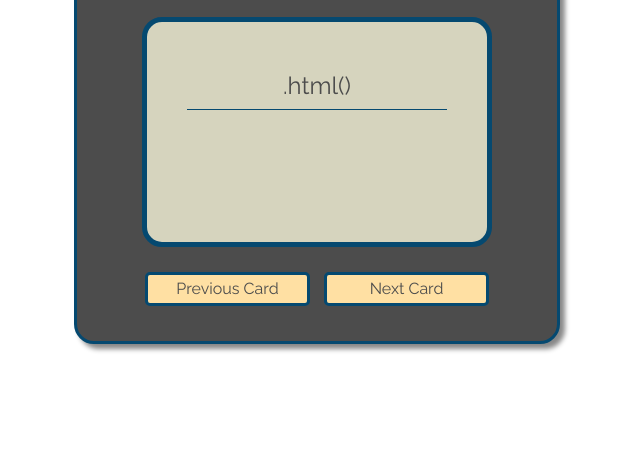
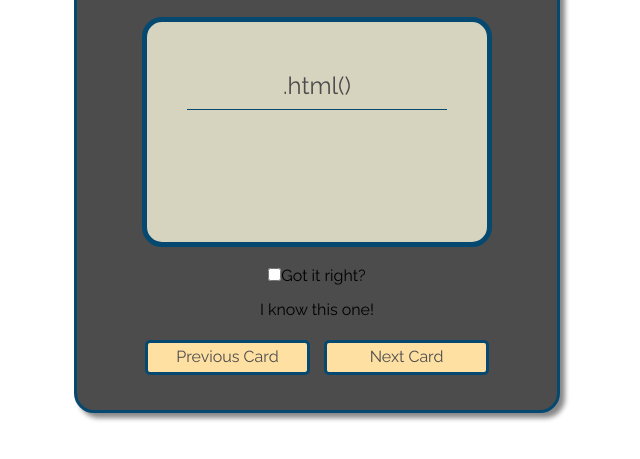
Before and after one commit to jenpen/flashcards, a plain HTML site: page index.html in a window 1280 px wide. Shown: the part 241-700 px from the top of the page, without its empty margins (323-963 px from the left). Drawn offline with nearby package versions, Linux system fonts and the light colour scheme.

Commit message:
checkbox feature: add initial HTML and script

```diff
--- a/index.html
+++ b/index.html
@@ -29,7 +29,9 @@
         <div id="card_definition"></div>
       </div>
       <!-- Silver Feature - Checkbox -->
-      <!-- <input type="checkbox">Got it right?</input> -->
+      <input type="checkbox" id="userKnowsAnswer">Got it right?</input>
+      <p class="userConfirmKnows">I know this one!</p>
+
       <div>
         <button id="prev_card_button">Previous Card</button>
         <button id="next_card_button">Next Card</button>
--- a/script.js
+++ b/script.js
@@ -51,6 +51,16 @@ $(document).ready(function() {
       this.cardUpdate();
       this.cardDefinition.fadeToggle();
       //Silver Feature: be able to hide cardTerm when cardDefinition is displayed then toggle back and forth on each click.
+    },
+
+//User click if they know a card. Remove card from rotation.
+    userCheckbox: function () {
+      if ($("#userKnowsAnswer").attr("checked")) {
+        $("#userConfirmKnows").show();
+        console.log("box is checked")
+      } else {
+        $("#userConfirmKnows").hide();
+      }
     },
 
     // Move between cards
@@ -114,6 +124,7 @@ $(document).ready(function() {
   cardDeck.cardUpdate();
   cardDeck.previousButton();
   cardDeck.nextButton();
+  cardDeck.userCheckbox();
 
   $("#card_face").on("click", function() {
     cardDeck.cardClick();
```
